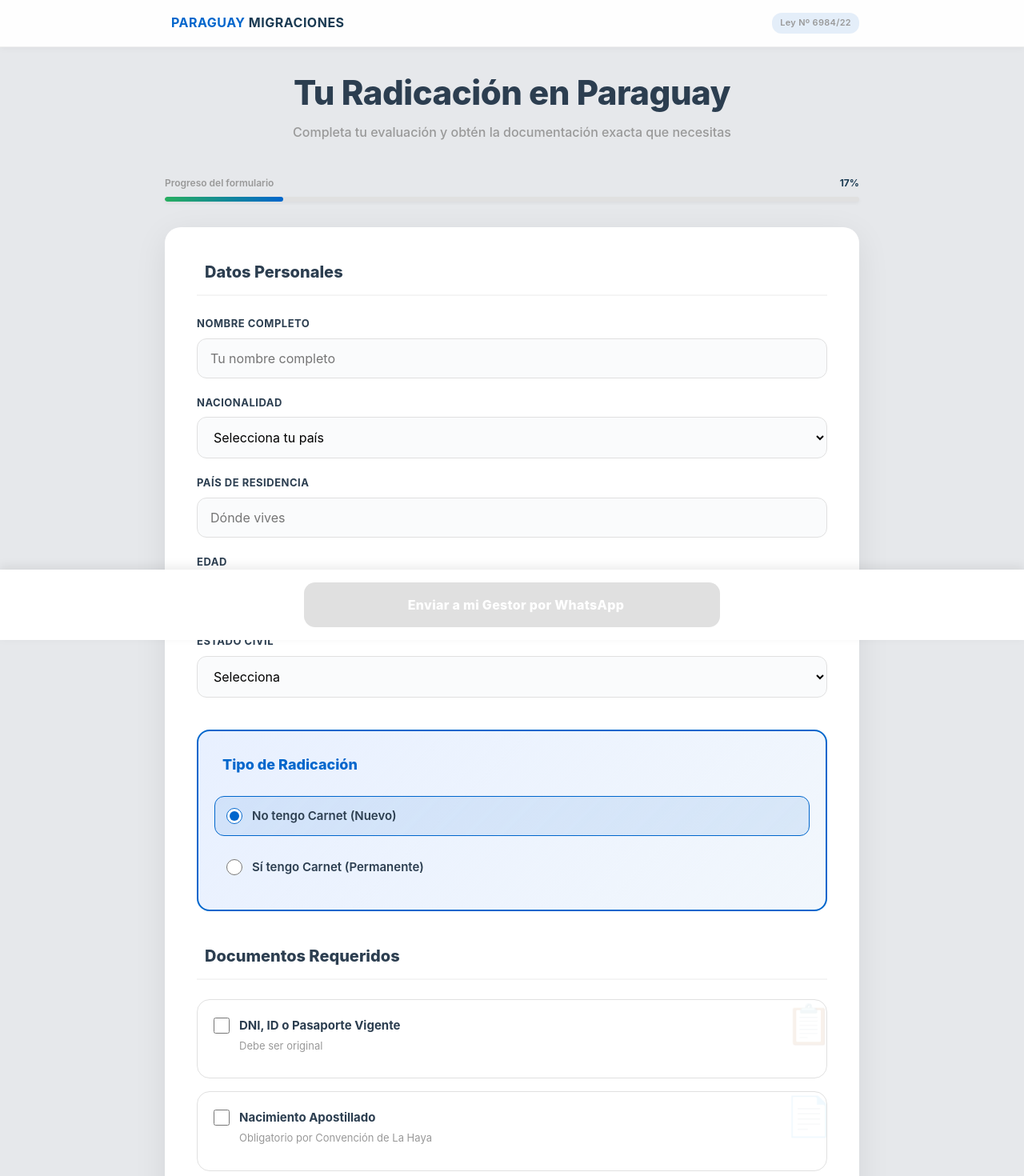
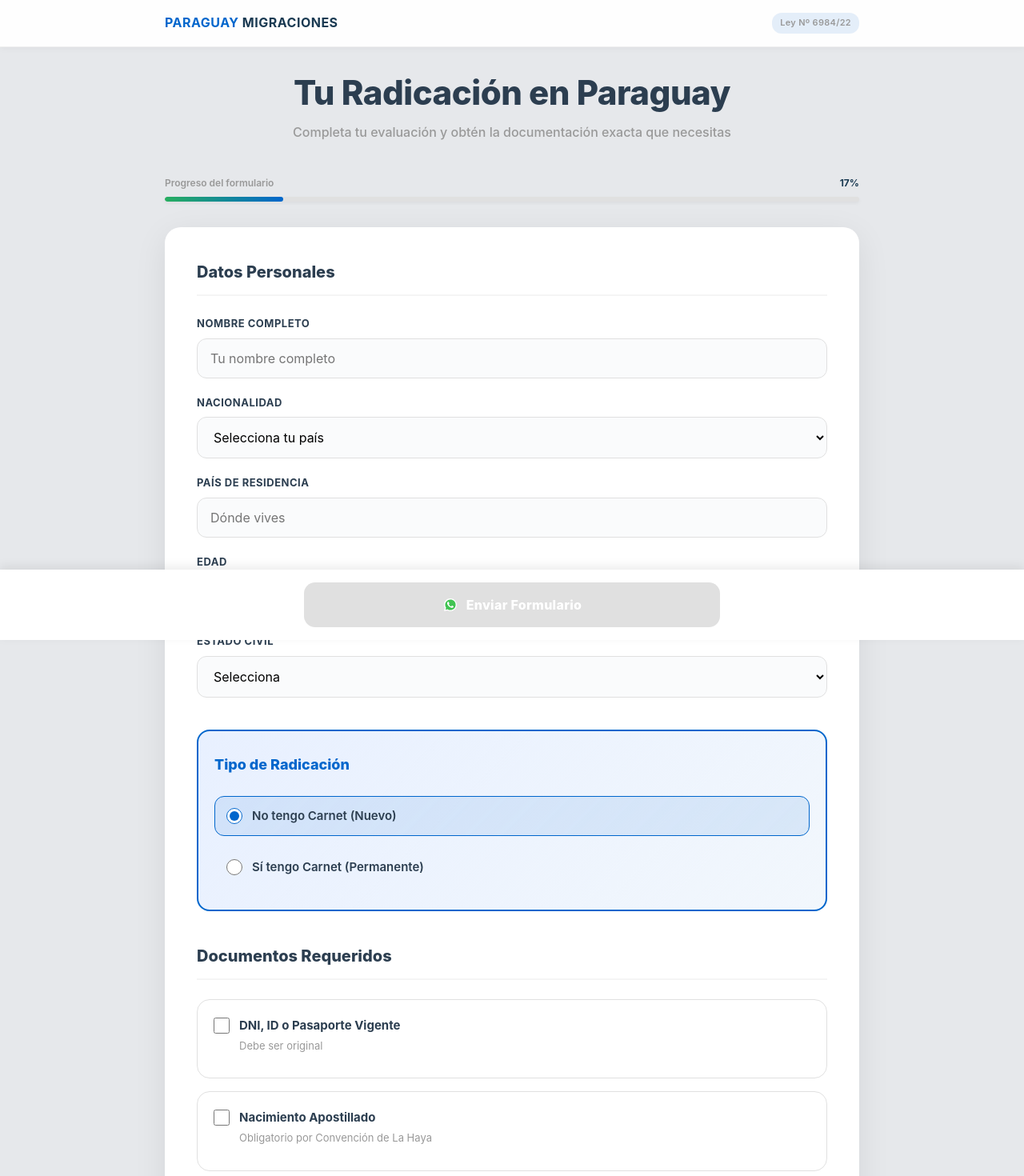
Before and after one commit to abrahamkohan/radicacionparaguay, a Next.js app: page / in a window 1280 px wide. Shown: the top 1470 px of the page at 80% size. Built offline with nearby package versions, Linux system fonts and the light colour scheme.

Commit message:
Update page.js

```diff
--- a/app/page.js
+++ b/app/page.js
@@ -73,18 +73,18 @@ export default function RadicacionPYLanding() {
 
   const documentosPorTipo = {
     nuevo: [
-      { key: 'pasaporte', label: 'DNI, ID o Pasaporte Vigente', desc: 'Debe ser original', icon: '📋', accept: '.pdf,.jpg,.jpeg,.png' },
-      { key: 'nacimiento', label: 'Nacimiento Apostillado', desc: 'Obligatorio por Convención de La Haya', icon: '📄', accept: '.pdf,.jpg,.jpeg,.png' },
-      { key: 'antecedentes', label: 'Antecedentes Apostillados', desc: 'Solo si eres mayor de 14 años', icon: '🔍', accept: '.pdf,.jpg,.jpeg,.png' },
-      { key: 'matrimonio', label: 'Certificado de Matrimonio/Divorcio', desc: 'Solo si no eres soltero/a', icon: '💍', accept: '.pdf,.jpg,.jpeg,.png' },
-      { key: 'foto', label: 'Foto Carnet', desc: 'Sacada con celular, solo para uso interno', icon: '📸', accept: '.jpg,.jpeg,.png' },
+      { key: 'pasaporte', label: 'DNI, ID o Pasaporte Vigente', desc: 'Debe ser original', accept: '.pdf,.jpg,.jpeg,.png' },
+      { key: 'nacimiento', label: 'Nacimiento Apostillado', desc: 'Obligatorio por Convención de La Haya', accept: '.pdf,.jpg,.jpeg,.png' },
+      { key: 'antecedentes', label: 'Antecedentes Apostillados', desc: 'Solo si eres mayor de 14 años', accept: '.pdf,.jpg,.jpeg,.png' },
+      { key: 'matrimonio', label: 'Certificado de Matrimonio/Divorcio', desc: 'Solo si no eres soltero/a', accept: '.pdf,.jpg,.jpeg,.png' },
+      { key: 'foto', label: 'Foto Carnet', desc: 'Sacada con celular, solo para uso interno', accept: '.jpg,.jpeg,.png' },
     ],
     permanente: [
-      { key: 'pasaporte', label: 'DNI o Pasaporte Vigente', desc: 'Debe estar vigente', icon: '📋', accept: '.pdf,.jpg,.jpeg,.png' },
-      { key: 'foto', label: 'Foto Tipo Carnet', desc: 'Digital, sacada con celular', icon: '📸', accept: '.jpg,.jpeg,.png' },
-      { key: 'ruc', label: 'RUC / Libros de Actas O Título Universitario', desc: 'Apostillado si es título profesional', icon: '🏢', accept: '.pdf,.jpg,.jpeg,.png' },
-      { key: 'carnetParaguayo', label: 'Carnet de Admisión Temporal Paraguaya', icon: '🪪', desc: 'Vigente y en buen estado', accept: '.pdf,.jpg,.jpeg,.png' },
-      { key: 'cedulaParaguaya', label: 'Cédula Paraguaya', desc: 'Opcional, si ya cuenta con ella', icon: '🆔', accept: '.pdf,.jpg,.jpeg,.png' },
+      { key: 'pasaporte', label: 'DNI o Pasaporte Vigente', desc: 'Debe estar vigente', accept: '.pdf,.jpg,.jpeg,.png' },
+      { key: 'foto', label: 'Foto Tipo Carnet', desc: 'Digital, sacada con celular', accept: '.jpg,.jpeg,.png' },
+      { key: 'ruc', label: 'RUC / Libros de Actas O Título Universitario', desc: 'Apostillado si es título profesional', accept: '.pdf,.jpg,.jpeg,.png' },
+      { key: 'carnetParaguayo', label: 'Carnet de Admisión Temporal Paraguaya', desc: 'Vigente y en buen estado', accept: '.pdf,.jpg,.jpeg,.png' },
+      { key: 'cedulaParaguaya', label: 'Cédula Paraguaya', desc: 'Opcional, si ya cuenta con ella', accept: '.pdf,.jpg,.jpeg,.png' },
     ]
   };
 
@@ -215,8 +215,6 @@ export default function RadicacionPYLanding() {
       color: COLORES.gris_oscuro
     }}>
 
-      <script src="https://cdn.lineicons.com/web/1.0.0/lineicons.js"></script>
-
       {/* Navbar con Glass effect */}
       <nav style={{
         position: 'sticky',
@@ -239,17 +237,10 @@ export default function RadicacionPYLanding() {
           <div style={{
             fontSize: '16px',
             fontWeight: '700',
-            letterSpacing: '0.5px',
-            display: 'flex',
-            alignItems: 'center',
-            gap: '8px'
+            letterSpacing: '0.5px'
           }}>
-            <i style={{ fontSize: '20px', color: COLORES.rojo }} className="lni lni-passport"></i>
-            <span>
-              <span style={{ color: COLORES.rojo }}>PARAGUAY</span>
-              <br style={{ display: 'none' }} />
-              <span style={{ color: COLORES.navy }}> MIGRACIONES</span>
-            </span>
+            <span style={{ color: COLORES.rojo }}>PARAGUAY</span>{' '}
+            <span style={{ color: COLORES.navy }}>MIGRACIONES</span>
           </div>
           <div style={{
             fontSize: '11px',
@@ -350,12 +341,8 @@ export default function RadicacionPYLanding() {
               color: COLORES.gris_oscuro,
               margin: '0 0 24px 0',
               paddingBottom: '12px',
-              borderBottom: `2px solid ${COLORES.gris_claro}`,
-              display: 'flex',
-              alignItems: 'center',
-              gap: '10px'
+              borderBottom: `2px solid ${COLORES.gris_claro}`
             }}>
-              <i style={{ fontSize: '24px', color: COLORES.navy }} className="lni lni-user"></i>
               Datos Personales
             </h2>
 
@@ -615,12 +602,8 @@ export default function RadicacionPYLanding() {
               fontSize: '18px',
               fontWeight: '800',
               color: COLORES.rojo,
-              margin: '0 0 24px 0',
-              display: 'flex',
-              alignItems: 'center',
-              gap: '10px'
+              margin: '0 0 24px 0'
             }}>
-              <i style={{ fontSize: '24px' }} className="lni lni-briefcase"></i>
               Tipo de Radicación
             </h3>
 
@@ -673,13 +656,9 @@ export default function RadicacionPYLanding() {
               color: COLORES.gris_oscuro,
               margin: '0 0 24px 0',
               paddingBottom: '12px',
-              borderBottom: `2px solid ${COLORES.gris_claro}`,
-              display: 'flex',
-              alignItems: 'center',
-              gap: '10px'
+              borderBottom: `2px solid ${COLORES.gris_claro}`
             }}>
-              <i style={{ fontSize: '24px', color: COLORES.verde }} className="lni lni-files"></i>
-              {formData.carnetTemporal ? 'Docs. Permanente' : 'Documentos Requeridos'}
+              {formData.carnetTemporal ? 'Documentos Permanente' : 'Documentos Requeridos'}
             </h2>
 
             <div style={{
@@ -695,8 +674,6 @@ export default function RadicacionPYLanding() {
                   transition: 'all 0.3s cubic-bezier(0.4, 0, 0.2, 1)',
                   cursor: 'pointer',
                   background: '#ffffff',
-                  position: 'relative',
-                  overflow: 'hidden',
                   animation: `fadeInUp 0.6s ease-out ${0.9 + idx * 0.05}s both`
                 }}
                 onMouseEnter={(e) => {
@@ -712,19 +689,7 @@ export default function RadicacionPYLanding() {
                   e.currentTarget.style.transform = 'translateY(0)';
                 }}
                 >
-                  {/* Icon Badge */}
-                  <div style={{
-                    position: 'absolute',
-                    top: '-8px',
-                    right: '-8px',
-                    fontSize: '48px',
-                    opacity: 0.1,
-                    pointerEvents: 'none'
-                  }}>
-                    {doc.icon}
-                  </div>
-
-                  <label style={{ cursor: 'pointer', position: 'relative', zIndex: 1 }}>
+                  <label style={{ cursor: 'pointer' }}>
                     <div style={{
                       display: 'flex',
                       alignItems: 'flex-start',
@@ -783,7 +748,6 @@ export default function RadicacionPYLanding() {
                         fontSize: '13px',
                         fontWeight: '600'
                       }}>
-                        <i style={{ fontSize: '16px' }} className="lni lni-cloud-upload"></i>
                         {formData.archivos[doc.key] ? '✓ Archivo cargado' : 'Cargar archivo'}
                         <input
                           type="file"
@@ -803,8 +767,7 @@ export default function RadicacionPYLanding() {
                           alignItems: 'center',
                           gap: '6px'
                         }}>
-                          <i style={{ fontSize: '14px' }} className="lni lni-checkmark-circle"></i>
-                          {formData.archivos[doc.key].name}
+                          ✓ {formData.archivos[doc.key].name}
                         </div>
                       )}
                     </div>
@@ -828,12 +791,8 @@ export default function RadicacionPYLanding() {
                 fontSize: '15px',
                 fontWeight: '800',
                 color: '#856404',
-                margin: '0 0 12px 0',
-                display: 'flex',
-                alignItems: 'center',
-                gap: '8px'
+                margin: '0 0 12px 0'
               }}>
-                <i style={{ fontSize: '18px' }} className="lni lni-warning"></i>
                 Información Importante
               </h3>
               {advertencias.map((adv, idx) => (
@@ -863,12 +822,7 @@ export default function RadicacionPYLanding() {
             fontWeight: '500',
             animation: 'fadeInUp 0.6s ease-out 0.1s both'
           }}>
-            <div style={{ display: 'flex', gap: '10px' }}>
-              <i style={{ fontSize: '16px', minWidth: '16px' }} className="lni lni-info"></i>
-              <div>
-                <strong>Nota Importante:</strong> La emisión del carnet tarda entre 60-90 días hábiles. La cédula paraguaya se gestiona después y tarda aprox. 45 días adicionales.
-              </div>
-            </div>
+            <strong>Nota Importante:</strong> La emisión del carnet tarda entre 60-90 días hábiles. La cédula paraguaya se gestiona después y tarda aprox. 45 días adicionales.
           </div>
 
           {/* Clasificación */}
@@ -898,13 +852,9 @@ export default function RadicacionPYLanding() {
                 </div>
                 <div style={{
                   fontSize: '20px',
-                  fontWeight: '800',
-                  display: 'flex',
-                  alignItems: 'center',
-                  gap: '10px'
+                  fontWeight: '800'
                 }}>
-                  <i style={{ fontSize: '24px', color: COLORES.verde }} className="lni lni-checkmark-circle"></i>
-                  <span>{clasificacion}</span>
+                  {clasificacion}
                 </div>
               </div>
               {aranceles && (
@@ -1010,8 +960,12 @@ export default function RadicacionPYLanding() {
               }
             }}
           >
-            <i style={{ fontSize: '18px' }} className="lni lni-whatsapp"></i>
-            Enviar a mi Gestor por WhatsApp
+            <svg xmlns="http://www.w3.org/2000/svg" width="20" height="20" viewBox="0 0 48 48">
+              <path fill="#fff" d="M4.9,43.3l2.7-9.8C5.9,30.6,5,27.3,5,24C5,13.5,13.5,5,24,5c5.1,0,9.8,2,13.4,5.6C41,14.2,43,18.9,43,24c0,10.5-8.5,19-19,19c0,0,0,0,0,0h0c-3.2,0-6.3-0.8-9.1-2.3L4.9,43.3z"></path>
+              <path fill="#40c351" d="M35.2,12.8c-3-3-6.9-4.6-11.2-4.6C15.3,8.2,8.2,15.3,8.2,24c0,3,0.8,5.9,2.4,8.4L11,33l-1.6,5.8l6-1.6l0.6,0.3c2.4,1.4,5.2,2.2,8,2.2h0c8.7,0,15.8-7.1,15.8-15.8C39.8,19.8,38.2,15.8,35.2,12.8z"></path>
+              <path fill="#fff" fillRule="evenodd" d="M19.3,16c-0.4-0.8-0.7-0.8-1.1-0.8c-0.3,0-0.6,0-0.9,0s-0.8,0.1-1.3,0.6c-0.4,0.5-1.7,1.6-1.7,4s1.7,4.6,1.9,4.9s3.3,5.3,8.1,7.2c4,1.6,4.8,1.3,5.7,1.2c0.9-0.1,2.8-1.1,3.2-2.3c0.4-1.1,0.4-2.1,0.3-2.3c-0.1-0.2-0.4-0.3-0.9-0.6s-2.8-1.4-3.2-1.5c-0.4-0.2-0.8-0.2-1.1,0.2c-0.3,0.5-1.2,1.5-1.5,1.9c-0.3,0.3-0.6,0.4-1,0.1c-0.5-0.2-2-0.7-3.8-2.4c-1.4-1.3-2.4-2.8-2.6-3.3c-0.3-0.5,0-0.7,0.2-1c0.2-0.2,0.5-0.6,0.7-0.8c0.2-0.3,0.3-0.5,0.5-0.8c0.2-0.3,0.1-0.6,0-0.8C20.6,19.3,19.7,17,19.3,16z" clipRule="evenodd"></path>
+            </svg>
+            Enviar Formulario
           </button>
         </div>
       </div>
@@ -1035,13 +989,11 @@ export default function RadicacionPYLanding() {
           gap: '10px',
           animation: 'slideUp 0.4s cubic-bezier(0.34, 1.56, 0.64, 1)',
           maxWidth: '520px',
-          margin: '0 auto',
           zIndex: 1000,
           left: '50%',
           transform: 'translateX(-50%)',
           width: 'calc(100% - 32px)'
         }}>
-          <i style={{ fontSize: '20px', minWidth: '20px' }} className="lni lni-checkmark-circle"></i>
           <div>
             <strong>¡Mensaje enviado!</strong>
             <div style={{ fontSize: '12px', opacity: '0.9' }}>Revisa tu WhatsApp ahora</div>
```
